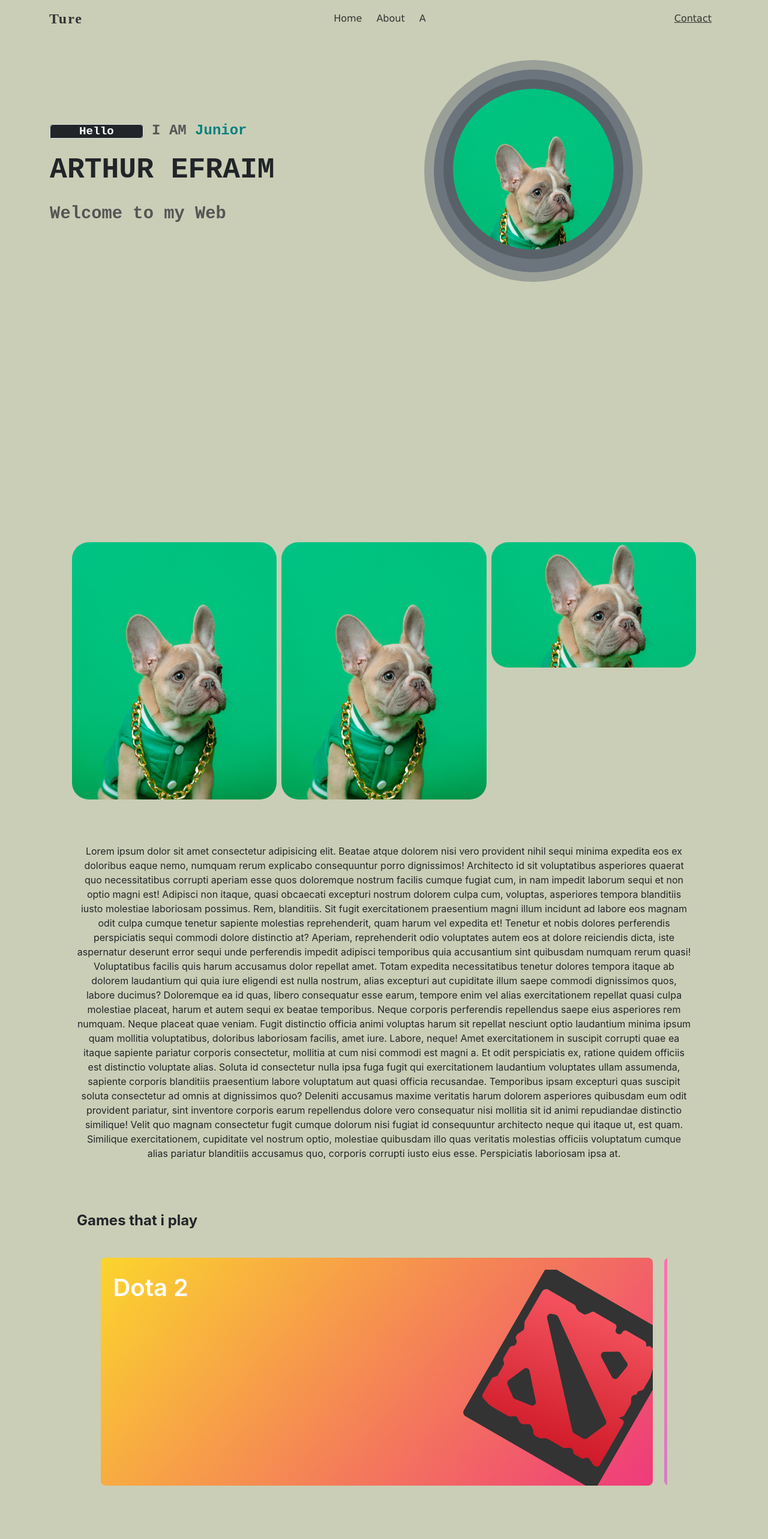
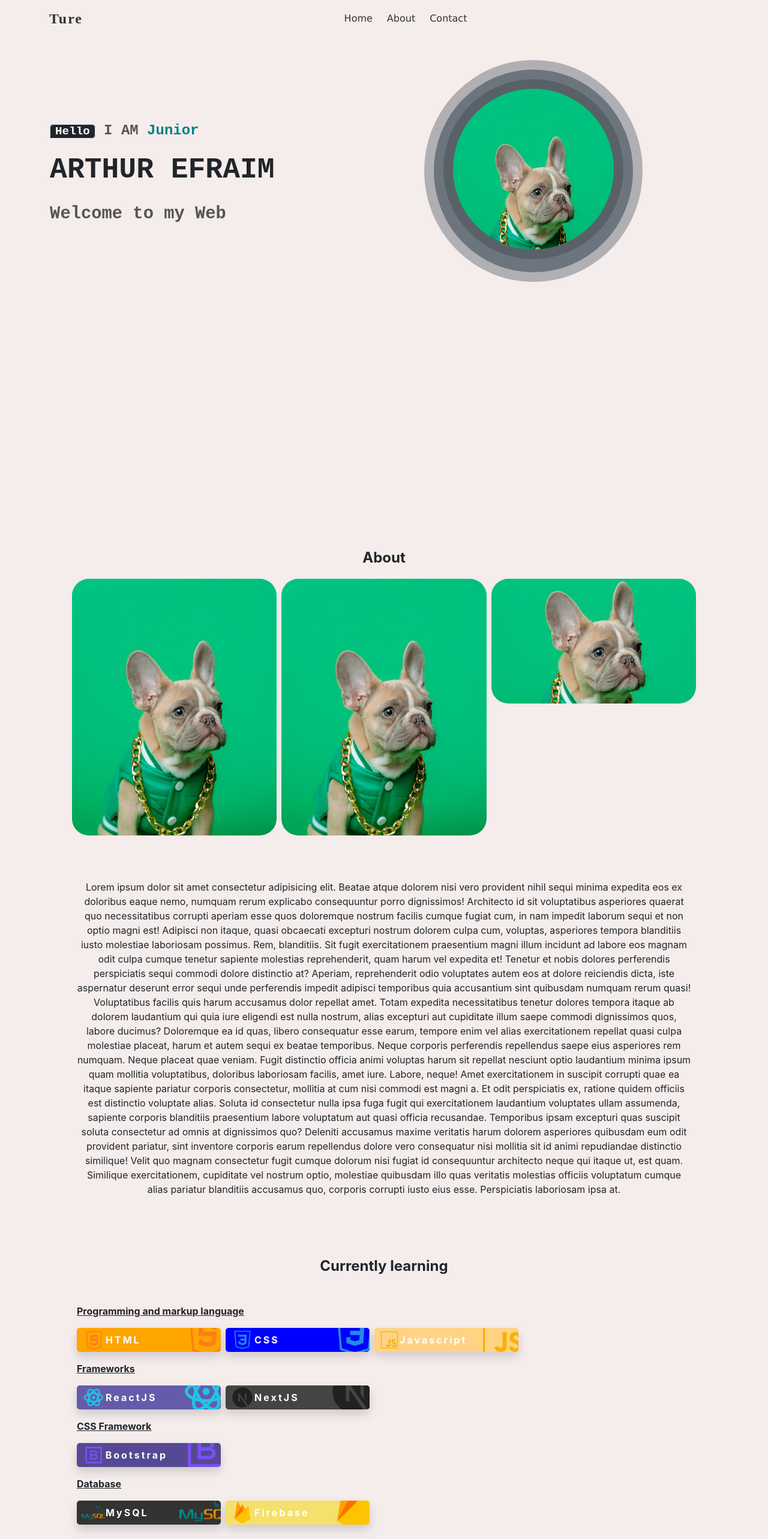
Before and after one commit to efraimarthur/my-Portofolio, a Next.js app: page / in a window 1280 px wide. Shown: the top 2566 px of the page at 60% size. Built offline with nearby package versions, Linux system fonts and the light colour scheme.

Commit message:
change color page

```diff
--- a/components/FramerComponents/index.js
+++ b/components/FramerComponents/index.js
@@ -42,3 +42,19 @@ export const AnimatedRotate = ({ children }) => {
 
   return <motion.div style={{ rotate }}>{children}</motion.div>;
 };
+
+export const AnimatedScroll = ({ children }) => {
+  const { scrollYProgress } = useViewportScroll();
+  const scale = useTransform(scrollYProgress, [0, 1], [0.2, 2]);
+
+  return (
+    <motion.div style={{ scale }}>
+      <motion.div
+        style={{
+          scaleY: scrollYProgress,
+        }}
+      />
+      {children}
+    </motion.div>
+  );
+};
--- a/components/Header/index.js
+++ b/components/Header/index.js
@@ -21,18 +21,22 @@ const Header = () => {
 
   return (
     <div
-      style={{ backgroundColor: "rgb(202, 206, 182)" }}
+      style={{ backgroundColor: "rgb(245, 236, 236)" }}
       className="headerHeight container-fluid"
     >
       <div className="row justify-content-evenly align-items-center d-flex flex-row-reverse">
         {/* <AnimatedGesture> */}
         <div className="col-md-6">
           <div className=" d-flex justify-content-center">
-            <div className="rounded-circle p-3 bg-secondary bg-opacity-50">
+            <div
+              className="rounded-circle p-3 bg-secondary bg-opacity-50"
+              style={{ cursor: "pointer" }}
+            >
               <div className="rounded-circle p-3 bg-secondary">
                 <Image
                   className="rounded-circle p-3 bg-dark bg-opacity-25"
                   src={"/dog1.png"}
+                  quality={20}
                   width={300}
                   height={300}
                   objectFit="cover"
@@ -54,7 +58,7 @@ const Header = () => {
           className="textHeader col-md-4 text-start"
         >
           <span
-            className="text-white border rounded-end rounded-top bg-dark px-5"
+            className="text-white border rounded-end rounded-top bg-dark px-2"
             style={{ fontSize: "40%" }}
           >
             Hello
@@ -66,10 +70,18 @@ const Header = () => {
             {" "}
             {"I am"}{" "}
           </span>
+
           <span className="" style={{ fontSize: "50%", color: "teal" }}>
             {text}
           </span>
-          <p className="text-dark text-uppercase">Arthur Efraim</p>
+          <AnimatedGesture>
+            <p
+              className="text-dark text-uppercase"
+              style={{ cursor: "pointer" }}
+            >
+              Arthur Efraim
+            </p>
+          </AnimatedGesture>
           <p style={{ fontSize: "60%", color: "#555" }}>Welcome to my Web</p>
         </div>
         {/* </AnimatedGesture> */}
--- a/components/Navbar/index.js
+++ b/components/Navbar/index.js
@@ -24,9 +24,7 @@ const NavBar = () => {
       expand="sm"
       // bg="dark"
       variant="dark"
-      className={
-        scroll ? "fixed-top navTop" : "fixed-top shadow-sm navSetting "
-      }
+      className={scroll ? "fixed-top navTop" : "fixed-top shadow navSetting "}
     >
       <Container>
         <Navbar.Brand
@@ -44,29 +42,32 @@ const NavBar = () => {
         <Navbar.Collapse id="responsive-navbar-nav" className="">
           <Nav className="mx-auto px-2 py-0 nav-bungkus">
             <Link href={""} passHref>
-              <Nav.Link className="btnNav home px-/2 mx-1 d-flex justify-content-center">
+              <Nav.Link className="btnNav home px-/2 mx-1 d-flex">
                 Home
               </Nav.Link>
             </Link>
-            <Link href={"#anjing"} passHref scroll={false}>
-              <Nav.Link className="btnNav about px-2 mx-1 d-flex justify-content-center">
+            <Link href={"#about"} passHref scroll={false}>
+              <Nav.Link className="btnNav about px-2 mx-1 d-flex">
                 About
               </Nav.Link>
             </Link>
+            {/* <Link href={"#games"} passHref scroll={false}>
+              <Nav.Link className="btnNav pudge px-2 mx-1 d-flex ">
+                FavGames
+              </Nav.Link>
+            </Link> */}
             {/* <Link href={"login"} passHref>
-              <Nav.Link className="btnNav login px-2 mx-1 d-flex justify-content-center ">
+              <Nav.Link className="btnNav login px-2 mx-1 d-flex ">
                 Login
               </Nav.Link>
             </Link> */}
-            <Link href={"#learn"} passHref scroll={false}>
-              <Nav.Link className="btnNav pudge px-2 mx-1 d-flex justify-content-center ">
-                A
+            {/* <Link href={"#learn"} passHref scroll={false}>
+              <Nav.Link className="btnNav pudge px-2 mx-1 d-flex ">
+                Skills
               </Nav.Link>
-            </Link>
-          </Nav>
-          <Nav className="m/x-auto">
+            </Link> */}
             <Link href={"#contact"} passHref scroll={false}>
-              <Nav.Link className="btnNav contact d-flex mx-1 px-2 justify-content-center">
+              <Nav.Link className="btnNav contact d-flex mx-1 px-2">
                 Contact
               </Nav.Link>
             </Link>
--- a/pages/index.js
+++ b/pages/index.js
@@ -7,6 +7,7 @@ import {
   AnimatedRotate,
   AnimatedGesture,
 } from "../components/FramerComponents";
+import { motion } from "framer-motion";
 import { Icon } from "@iconify/react";
 import { useState, useEffect } from "react";
 import Carousel from "react-bootstrap/Carousel";
@@ -34,7 +35,7 @@ export default function Home() {
         <div className="card-body text-white ps-2 d-flex flex-row align-items-center">
           <Image
             src={imgItem}
-            // quality={10}
+            quality={20}
             width={40}
             height={40}
             layout=""
@@ -46,7 +47,7 @@ export default function Home() {
         {/* <div className="iconBg"> */}
         <Image
           src={imgItem}
-          quality={10}
+          quality={20}
           width={89}
           height={90}
           layout=""
@@ -70,17 +71,13 @@ export default function Home() {
       <Layout>
         <div className="bg-page">
           <div id="top" className="container-home">
-            {/* <motion.div
-              className="progress-bar"
-              style={{ scaleX: scrollYProgress }}
-            ></motion.div> */}
-            <div className="row pt-6" id="anjing">
-              <div className="col-md-4 col-sm-6 p-0 overflow-aut/o">
-                {/* <AnimatedGesture> */}
+            <div className="row pt-6" id="about">
+              <h4 className="fw-bold text-center my-3">About</h4>
+              <div className="col-md-4 col-sm-6 p-0">
                 <AnimatedHover>
                   <Image
                     src="/dog1.png"
-                    // quality={100}
+                    quality={10}
                     width={200}
                     height={250}
                     layout="responsive"
@@ -88,13 +85,12 @@ export default function Home() {
                     className="rounded-5 anjingA p-1"
                   />
                 </AnimatedHover>
-                {/* </AnimatedGesture> */}
               </div>
               <div className="col-md-4 col-sm-6 p-0">
                 <AnimatedHover>
                   <Image
                     src="/dog1.png"
-                    // quality={10}
+                    quality={10}
                     width={200}
                     height={250}
                     layout="responsive"
@@ -109,7 +105,7 @@ export default function Home() {
                     <AnimatedHover>
                       <Image
                         src="/dog1.png"
-                        // quality={100}
+                        quality={10}
                         width={100}
                         height={62.5}
                         layout="responsive"
@@ -125,7 +121,7 @@ export default function Home() {
                     <AnimatedHover>
                       <Image
                         src="/dog1.png"
-                        // quality={100}
+                        quality={10}
                         width={1}
                         height={0.625}
                         layout="responsive"
@@ -189,74 +185,9 @@ export default function Home() {
                 corrupti iusto eius esse. Perspiciatis laboriosam ipsa at.
               </p>
             </div>
-            <div
-              id="carrousel"
-              className="row justify-content-center pt-6 my-3 mb-5"
-            >
-              <h4 className="mb-5 fw-bold">Games that i play </h4>
-              <div className="col-md-10 carrousel text-white fs-1 fw-semibold">
-                <article className="cardz d-flex justify-content-between">
-                  <p className="">Dota 2</p>
-                  <Image
-                    src="/dota2Icons.png"
-                    quality={50}
-                    width={320}
-                    height={0}
-                    // objectPosition="-30px 9px "
-                    objectFit="cover"
-                    // layout="fill"
-                    alt="anjinggila"
-                    className="carouselGambar ms-4"
-                  />
-                </article>
-                <article className="cardz d-flex justify-content-between">
-                  <p className="">Valorant</p>
-                  <Image
-                    src="/iconValorant.png"
-                    quality={50}
-                    width={320}
-                    height={115}
-                    // objectPosition="-50px 0px"
-                    objectFit="cover"
-                    // layout="fill"
-                    alt="anjinggila"
-                    className="carouselGambar ms-4"
-                  />
-                </article>
-                <article className="cardz d-flex justify-content-between ">
-                  <p className="">Terraria</p>
-                  <Image
-                    src="/iconTerraria.png"
-                    quality={50}
-                    width={320}
-                    height={115}
-                    // objectPosition="-50px 0px"
-                    objectFit="cover"
-                    // layout="fill"
-                    alt="anjinggila"
-                    className="carouselGambar ms-4"
-                  />
-                </article>
-                <article className="cardz d-flex justify-content-between ">
-                  <p className="">{`Assassin's Creed`}</p>
-                  <Image
-                    src="/iconAC.png"
-                    quality={50}
-                    width={320}
-                    height={115}
-                    // objectPosition="-50px 0px"
-                    objectFit="cover"
-                    // layout="fill"
-                    alt="anjinggila"
-                    className="carouselGambar ms-4"
-                  />
-                </article>
-              </div>
-            </div>
-
-            <div className="row justify-content-center">
+            <div className="row justify-content-center" id="learn">
               <div className="col-md-12">
-                <h4 id="learn" className="fw-bold pt-6">
+                <h4 className="fw-bold pt-6 text-center my-3">
                   Currently learning
                 </h4>
                 <p className="text-decoration-underline mt-5 fw-bold">
@@ -326,11 +257,72 @@ export default function Home() {
                 </div>
               </div>
             </div>
+            <div id="games" className="row justify-content-center pt-6 ">
+              <h4 className=" fw-bold text-center my-3">Favorite Games</h4>
+              <div className="col-md-10 carrousel text-white fs-1 fw-semibold">
+                <article className="cardz d-flex justify-content-between">
+                  <p className="">Dota 2</p>
+                  <Image
+                    src="/dota2Icons.png"
+                    quality={50}
+                    width={320}
+                    height={0}
+                    // objectPosition="-30px 9px "
+                    objectFit="cover"
+                    // layout="fill"
+                    alt="anjinggila"
+                    className="carouselGambar ms-4"
+                  />
+                </article>
+                <article className="cardz d-flex justify-content-between">
+                  <p className="">Valorant</p>
+                  <Image
+                    src="/iconValorant.png"
+                    quality={50}
+                    width={320}
+                    height={115}
+                    // objectPosition="-50px 0px"
+                    objectFit="cover"
+                    // layout="fill"
+                    alt="anjinggila"
+                    className="carouselGambar ms-4"
+                  />
+                </article>
+                <article className="cardz d-flex justify-content-between ">
+                  <p className="">Terraria</p>
+                  <Image
+                    src="/iconTerraria.png"
+                    quality={50}
+                    width={320}
+                    height={115}
+                    // objectPosition="-50px 0px"
+                    objectFit="cover"
+                    // layout="fill"
+                    alt="anjinggila"
+                    className="carouselGambar ms-4"
+                  />
+                </article>
+                <article className="cardz d-flex justify-content-between ">
+                  <p className="">{`Assassin's Creed`}</p>
+                  <Image
+                    src="/iconAC.png"
+                    quality={50}
+                    width={320}
+                    height={115}
+                    // objectPosition="-50px 0px"
+                    objectFit="cover"
+                    // layout="fill"
+                    alt="anjinggila"
+                    className="carouselGambar ms-4"
+                  />
+                </article>
+              </div>
+            </div>
 
             {/* {"contact"} */}
             <div className="row mb-5">
               <div id="contact" className="col-md-12 pt-6 mb-5">
-                <h4 className="fw-bold">Contact</h4>
+                <h4 className="fw-bold my-3 text-center">Contact</h4>
                 <div className="d-flex flex-wrap gap-2 text-white justify-content-start">
                   <div className="p-3 fw-bold shadow-sm rounded-2 d-flex contactBody">
                     <Icon
--- a/styles/globals.css
+++ b/styles/globals.css
@@ -70,7 +70,8 @@ a {
   padding-top: 70px;
 }
 .bg-page{
-  background-color: rgb(202, 206, 182);
+  background-color: rgb(245, 236, 236);
+  /* background-color: red; */
   padding-bottom: 50px;
 }
 
@@ -120,10 +121,9 @@ a {
 .navSetting{
   /* background-color: #292b2c; */
   /* background-color: white; */
-  background:  rgb(202, 206, 182);
+
+  background:  rgb(245, 236, 236);
   transition: 0.7s;
-  /* line-height: ; */
-  /* padding: 1px; */
 }
 .navTop{
   /* padding: 1px; */
@@ -141,32 +141,24 @@ a {
   color: #333;
   line-height: 20px;
   font-family: Verdana, Geneva, Tahoma, sans-serif;
+  /* font-family: Copperplate Gothic Light, sans-serif; */
+  /* font-family: system-ui; */
 }
 
 
 
-.home:hover, .login:hover, .about:hover, .pudge:hover{
+.home:hover, .login:hover, .about:hover, .pudge:hover, .contact:hover{
   color: grey;
   /* box-shadow: 0px 10px 0px -5px white; */
   text-decoration: underline;
   transition: 0.5s ;
 }
-
-
-
-.contact{
-  text-decoration: underline;
-}
-.contact:hover{
-  color: grey;
-}
-
+/* .home:visited{
+  color: blue;
+  background-color: red;
+} */
 
 /* Navbar styling*/
-
-
-
-
 
 
 .loginBg{
@@ -359,16 +351,9 @@ a {
 
   }
 
-
-
-  .btnNav.contact{
-    color: #FDFDBD;
-  }
-
-
-  .toggleNav:hover{
-    /* background-color: red; */
-    color: grey;
+  .toggleNav{
+    background-color: #333;
+    color: black;
     /* border: 1px solid white; */
   }
   .home:hover, .login:hover, .about:hover, .pudge:hover{
```
